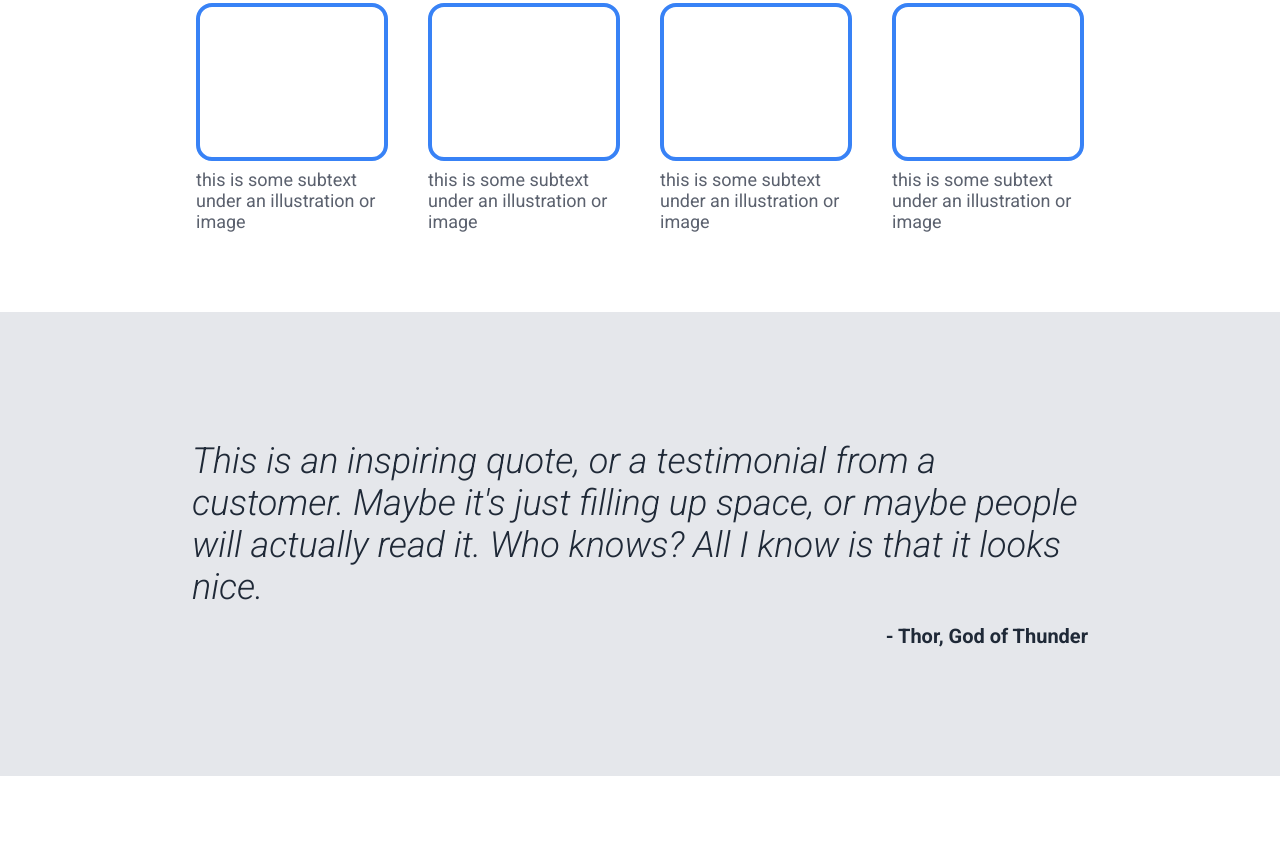
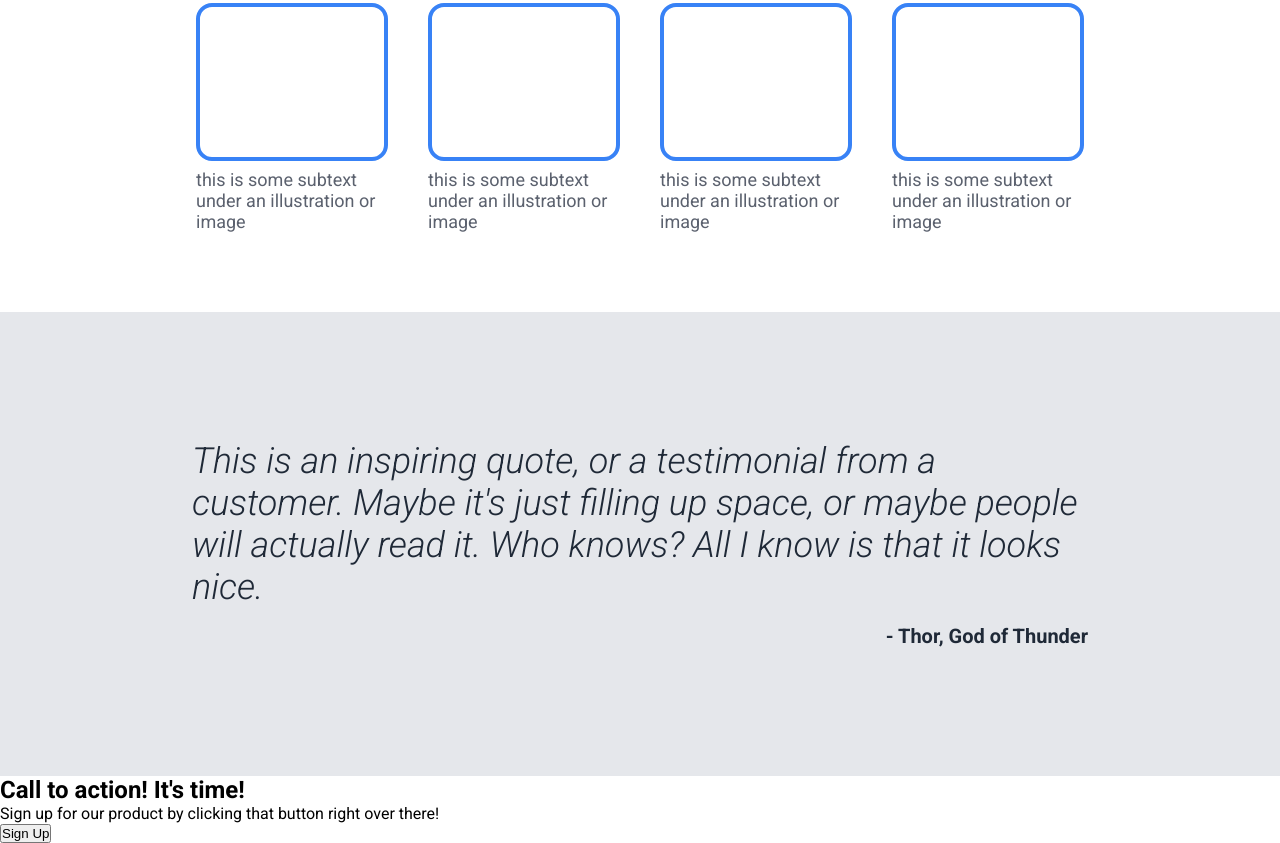
Before and after one commit to SpyrosPolemis/odin-flexbox, a plain HTML site: page index.html in a window 1280 px wide. Shown: the part 542-1385 px from the top of the page. Before the commit the page ends 1318 px from the top, so only its background shows below. Drawn offline with Linux system fonts and the light colour scheme.

Commit message:
Add HTML for call to action section

```diff
--- a/index.html
+++ b/index.html
@@ -61,5 +61,13 @@
             </p>
             <p class="quotee">- Thor, God of Thunder</p>
         </div>
+
+        <div class="action-section">
+            <div class="call">
+                <h2>Call to action! It's time!</h2>
+                <p>Sign up for our product by clicking that button right over there!</p>
+                <button>Sign Up</button>
+            </div>
+        </div>
     </body>
 </html>
```
